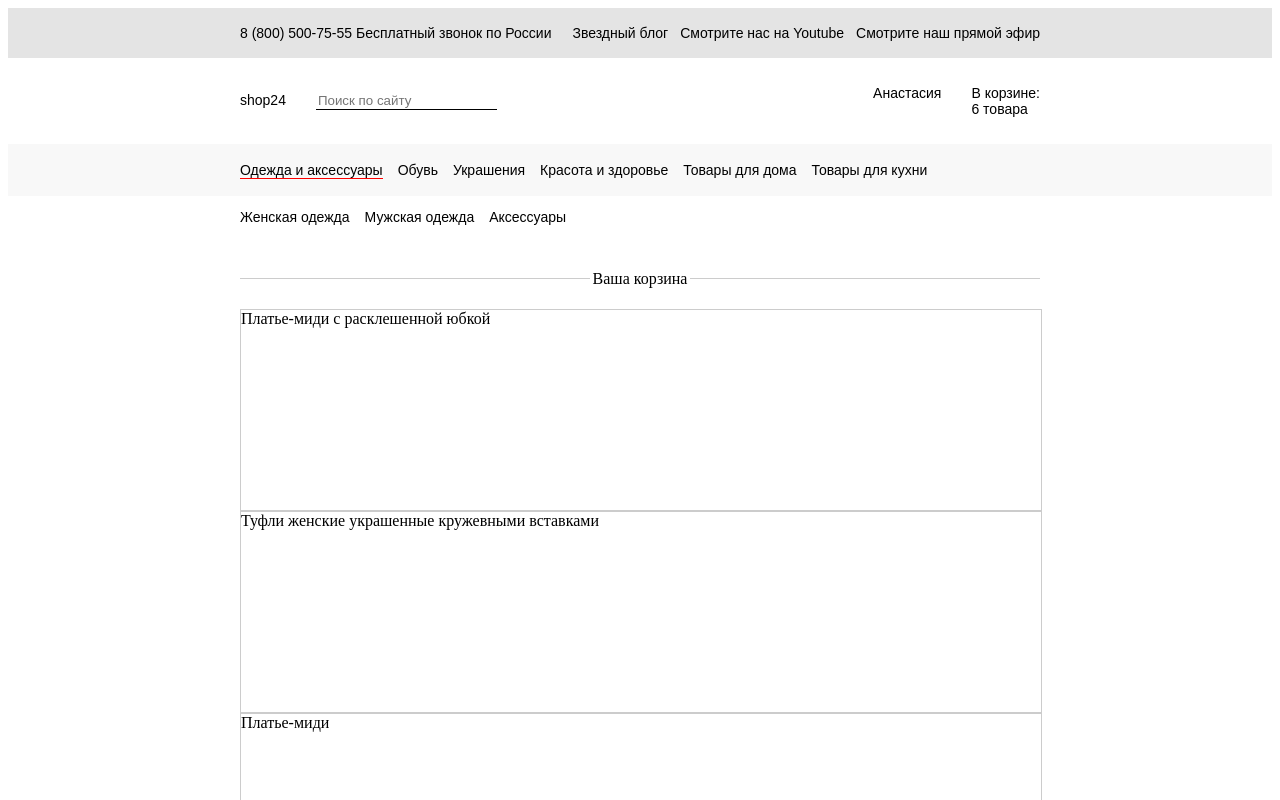
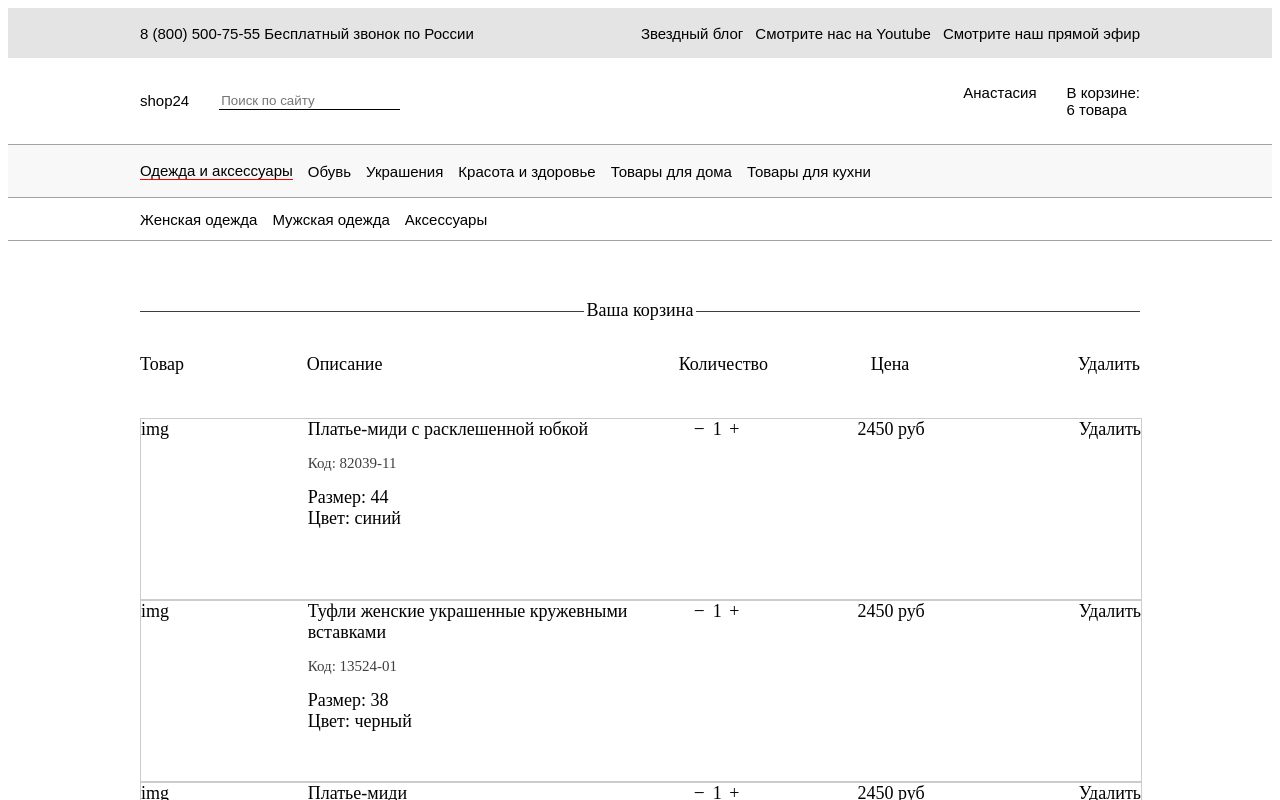
Before and after one commit to maksimkunaev/shop24, a React app: page / in a window 1280 px wide. Shown: the top 800 px of the page. Built offline with nearby package versions, Linux system fonts and the light colour scheme.

Commit message:
add calculation amount

```diff
--- a/src/components/App/App.css
+++ b/src/components/App/App.css
@@ -0,0 +1,3 @@
+.App {
+    font-size: 18px;
+}
--- a/src/components/Content/Content.css
+++ b/src/components/Content/Content.css
@@ -5,8 +5,7 @@
     height: 100%;
 }
 .content {
-    /*border: 1px solid #ccc;*/
-    width: 800px;
+    width: 1000px;
     margin: 0 auto;
     box-sizing: border-box;
     align-items: center;
@@ -14,11 +13,11 @@
 .content__header {
     background-color: #fff;
     width: 100%;
-    height: 40px;
+    height: 70px;
     display: flex;
     justify-content: center;
     position: relative;
-    border-bottom: 1px solid #ccc;
+    border-bottom: 1px solid #3e3e3e;
 }
 
 .content__header-title {
@@ -29,11 +28,84 @@
 }
 .content__items {
     width: 100%;
-    margin-top: 30px;
+    margin-top: 42px;
+}
+.content__items_titles {
+    display: flex;
+    justify-content: space-between;
+    width: 100%;
+    height: 64px;
+}
+.content__items_title,
+.content__items_title-description,
+.content__items_title-quantity,
+.content__items_title-price,
+.content__items_title-delete {
+    flex: 1;
+}
+.content__items_title-description {
+    flex: 2;
 }
 
+.content__items_title-quantity,
+.content__items_title-price,
+.content__items_card-quantity,
+.content__items_card-price {
+    display: flex;
+    justify-content: center;
+}
+
+.content__items_title-delete,
+.content__items_card-delete {
+    display: flex;
+    justify-content: flex-end;
+}
 .content__items_card {
-    height: 200px;
+    height: 180px;
     width: 100%;
     border: 1px solid #ccc;
+    display: flex;
 }
+
+.content__items_card-image,
+.content__items_card-description,
+.content__items_card-quantity,
+.content__items_card-price,
+.content__items_card-delete {
+    height: 100%;
+    flex: 1;
+}
+
+.content__items_card-description {
+    flex: 2;
+}
+
+.content_card-title,
+.content_card-code {
+    margin-bottom: 15px;
+}
+
+.content_card-code {
+    font-size: 15px;
+    color: #3f3f3f;
+}
+
+.content__card-change-quantity {
+    display: flex;
+    justify-content: space-between;
+    align-items: center;
+    height: 20px;
+    width: 50px;
+    font-size: 18px;
+}
+
+.content__card-quantity-plus,
+.content__card-quantity-minus{
+    width: 20px;
+    height: 20px;
+    cursor: pointer;
+ }
+
+.content__card-quantity-minus {
+    margin-right: -14px;
+}
--- a/src/components/Content/Content.jsx
+++ b/src/components/Content/Content.jsx
@@ -5,19 +5,106 @@ class Content extends Component {
     constructor(props) {
         super(props)
         this.state = {
-            items: props.itemsFromTrash
+            items: []
         }
+    }
+
+    componentWillMount() {
+        let { itemsFromTrash } = this.props;
+        let items = [];
+
+        items = itemsFromTrash.map((item,i) => {
+            item.id = i;
+            item.quantity = 1;
+            item.total = item.quantity * item.price;
+
+            return item;
+        });
+
+        this.setState({
+            items
+        })
+    }
+
+    reduceQuantity(id){
+        const { items } = this.state;
+        let newItems = [];
+
+        newItems = items.map( item => {
+            if (item.id === id) {
+                --item.quantity;
+                if (item.quantity < 0) item.quantity = 0;
+
+                return item;
+            } else {
+                return item;
+            }
+        });
+
+        this.calculateAmount(newItems);
+    }
+
+    enlargeQuantity(id) {
+        const { items } = this.state;
+        let newItems = [];
+
+        newItems = items.map( item => {
+            if (item.id === id) {
+                ++item.quantity;
+                return item;
+            } else {
+                return item;
+            }
+        });
+
+        this.calculateAmount(newItems);
+    }
+
+    calculateAmount(newItems) {
+        let newPrice = [];
+
+        newPrice = newItems.map( item => {
+            item.total = item.price * item.quantity;
+
+            return item;
+        });
+
+        this.setState({
+            items: newPrice
+        })
     }
 
     renderCards() {
         const { items } = this.state;
 
         return <div className='content__items'>
-            {items.map((item, i) => <div
-                key={item.id}
-                className='content__items_card'
-                >
-                {item.title}
+            <div className='content__items_titles'>
+                <div className='content__items_title'>Товар</div>
+                <div className='content__items_title-description'>Описание</div>
+                <div className='content__items_title-quantity'>Количество</div>
+                <div className='content__items_title-price'>Цена</div>
+                <div className='content__items_title-delete'>Удалить</div>
+            </div>
+            {items.map((item, i) => <div className='content__items_card'
+                key={item.id}>
+                    <div className='content__items_card-image'>img</div>
+                    <div className='content__items_card-description'>
+                        <div className='content_card-title'>{item.title}</div>
+                        <div className='content_card-code'>Код: {item.code}</div>
+                        <div className='content_card-size'>Размер: {item.size}</div>
+                        <div className='content_card-color'>Цвет: {item.color}</div>
+                    </div>
+                    <div className='content__items_card-quantity'>
+                        <div className='content__card-change-quantity'>
+                            <div className='content__card-quantity-minus'
+                                onClick={this.reduceQuantity.bind(this, item.id)}>̶</div>
+                            <div>{item.quantity}</div>
+                            <div className='content__card-quantity-plus'
+                                onClick={this.enlargeQuantity.bind(this, item.id)}>+</div>
+                        </div>
+                    </div>
+                    <div className='content__items_card-price'>{item.total} руб</div>
+                    <div className='content__items_card-delete'>Удалить</div>
             </div>)}
         </div>
     }
--- a/src/components/Header/Header.css
+++ b/src/components/Header/Header.css
@@ -18,7 +18,7 @@ div {
 .header__main_content,
 .header__category_content,
 .header__tabs_content {
-    width: 800px;
+    width: 1000px;
     height: 100%;
     margin: 0 auto;
     display: flex;
@@ -28,7 +28,7 @@ div {
 
 .header {
     box-sizing: border-box;
-    font-size: 14px;
+    font-size: 15px;
 }
 
 .header__links {
@@ -77,6 +77,8 @@ div {
 .header__category {
     height: 52px;
     background-color: #f8f8f8;
+    border-bottom: 1px solid #a2a2a2;
+    border-top: 1px solid #a2a2a2;
 }
 
 .header__category_clothes,
@@ -102,6 +104,8 @@ div {
 .header__tabs {
     height: 42px;
     background-color: #fff;
+    border-bottom: 1px solid #a2a2a2;
+    /*border-top: 1px solid #a2a2a2;*/
 }
 
 .header__tabs_woman,
```
